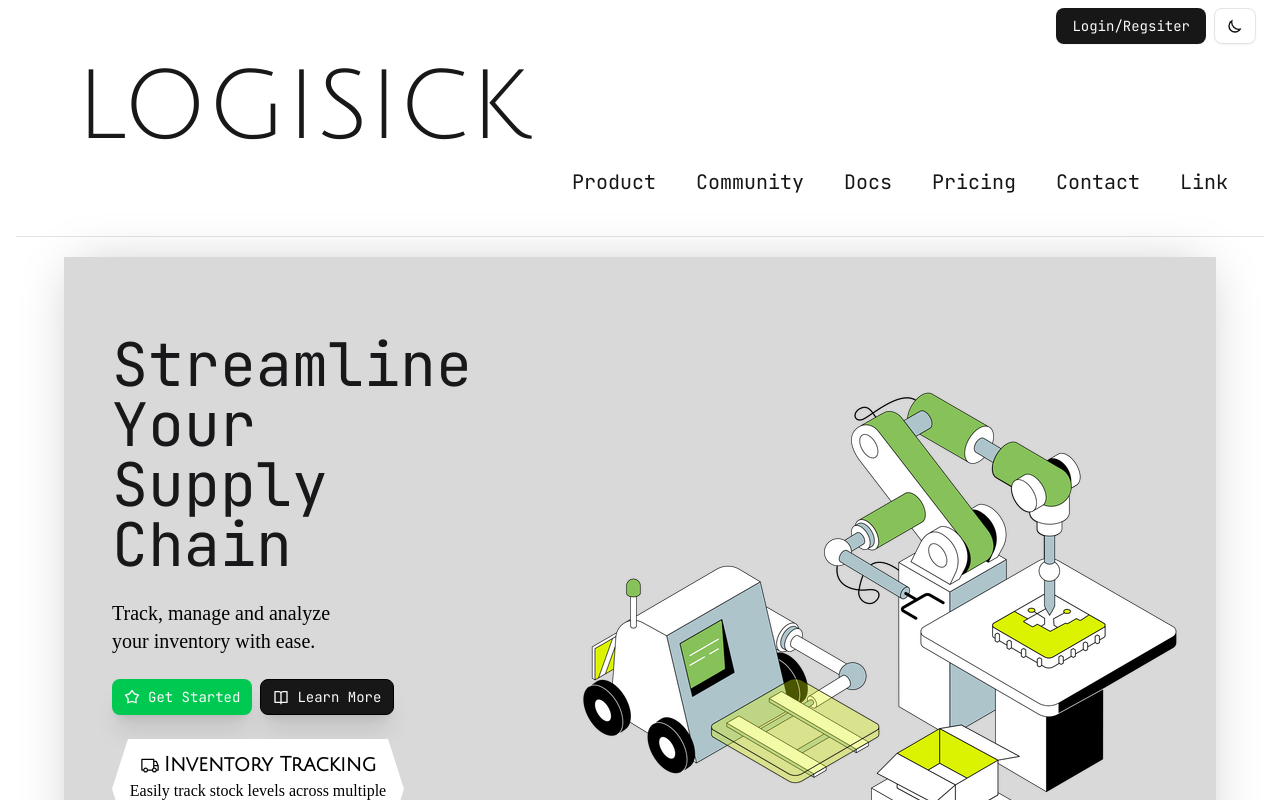
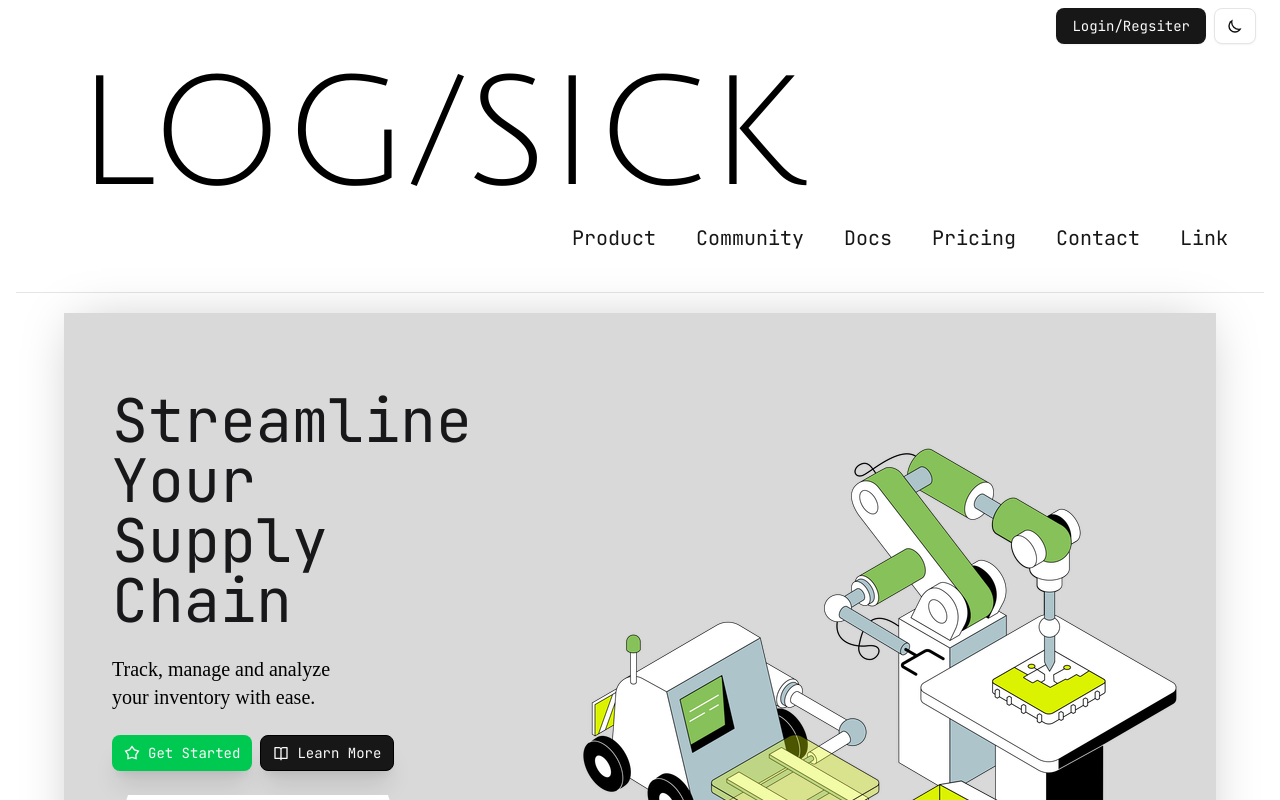
Before and after one commit to GaurangTyagi123/logisick, a React (Vite) app in the folder frontend/: page / in a window 1280 px wide. Shown: the top 800 px of the page. Built offline with nearby package versions, Linux system fonts and the light colour scheme; no server answers.

Commit message:
HOTFIX : changes the font size and semantics oh big heading

```diff
--- a/frontend/src/components/BigHeading.tsx
+++ b/frontend/src/components/BigHeading.tsx
@@ -4,9 +4,9 @@
  */
 function BigHeading() {
 	return (
-		<h1 className="text-6xl ml-0 king-julian md:text-8xl md:ml-15 text-zinc-900 dark:text-zinc-300">
-			LOGISICK
-		</h1>
+		<span className="select-none text-6xl ml-0 king-julian md:text-[19vh] md:ml-15 text-black bg-white dark:bg-zinc-900 dark:text-white ">
+			LOG/SICK
+		</span>
 	);
 }
 
```
Also changed, not shown: 1 other file (tests, documents, lock files or other folders).
